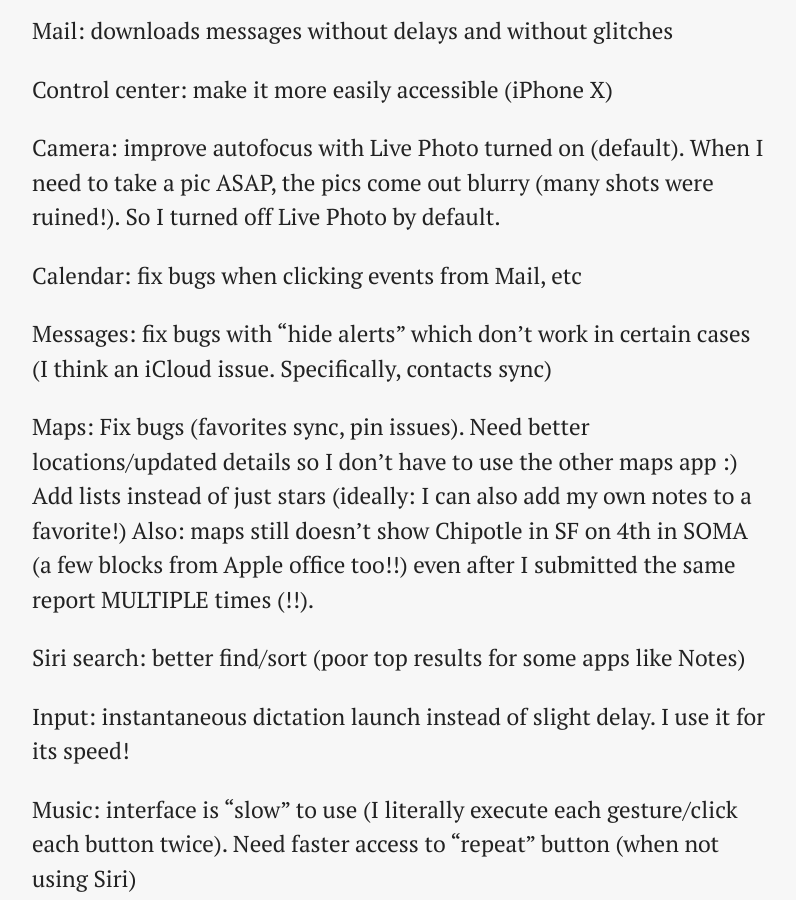
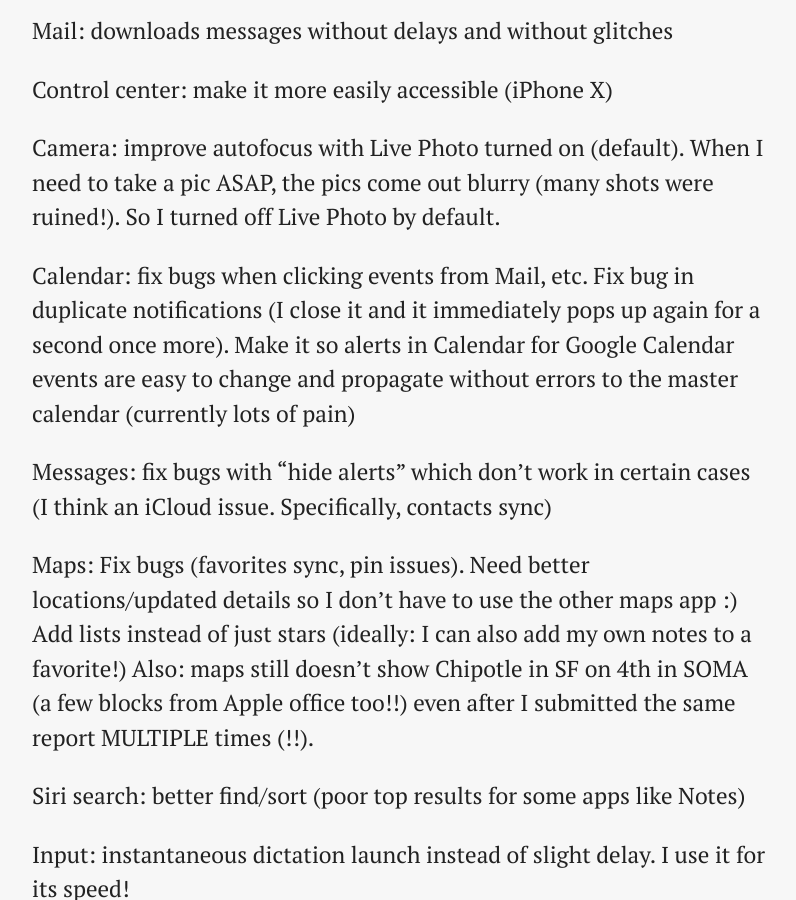
Before and after one commit to pavopax/pavopax.github.io, a Jekyll site: the page built from _posts/2018-02-06-my-ios-macos-wish-list.md, in a window 1280 px wide and 900 px high, scrolled down 364 px. Shown: the whole window, without its empty margins (240-1036 px from the left). Built offline with Jekyll 4.4.1, drawn with Linux system fonts in a browser that asks for light colours; nearby versions of some CDN libraries.

Commit message:
Update: post

```diff
--- a/_posts/2018-02-06-my-ios-macos-wish-list.md
+++ b/_posts/2018-02-06-my-ios-macos-wish-list.md
@@ -18,7 +18,11 @@
 take a pic ASAP, the pics come out blurry (many shots were ruined!). So I
 turned off Live Photo by default.
 
-Calendar: fix bugs when clicking events from Mail, etc
+Calendar: fix bugs when clicking events from Mail, etc. Fix bug in duplicate
+notifications (I close it and it immediately pops up again for a second once
+more). Make it so alerts in Calendar for Google Calendar events are easy to
+change and propagate without errors to the master calendar (currently lots of
+pain)
 
 Messages: fix bugs with “hide alerts” which don’t work in certain cases (I
 think an iCloud issue. Specifically, contacts sync)
```
